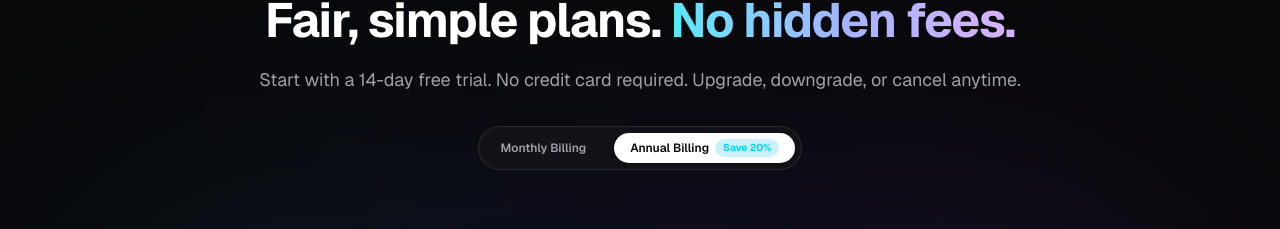
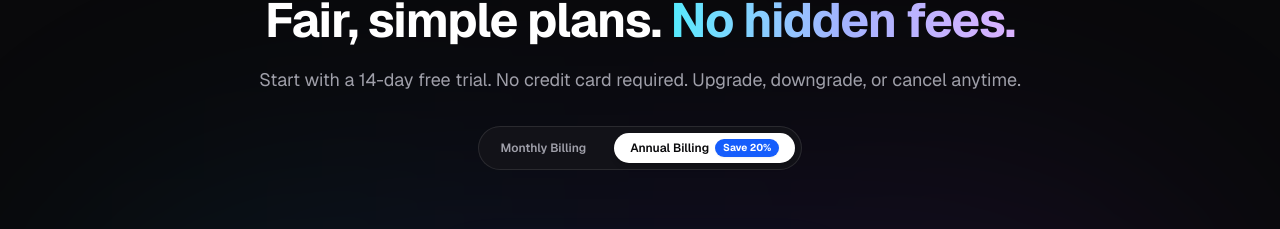
Before and after one commit to Sina-Majd/LightCRM, a Next.js app: page / in a window 1280 px wide. Shown: the part 5145-5374 px from the top of the page. Built offline with nearby package versions, Linux system fonts and the light colour scheme.

Commit message:
fix(pricing): improve visibility of active annual billing discount badge

```diff
--- a/src/components/pricing.tsx
+++ b/src/components/pricing.tsx
@@ -118,7 +118,13 @@ export function Pricing() {
               }`}
             >
               <span>Annual Billing</span>
-              <span className="rounded-full bg-cyan-500/20 px-2 py-0.5 text-[10px] font-bold text-cyan-400">
+              <span
+                className={`rounded-full px-2 py-0.5 text-[10px] font-bold transition-colors ${
+                  annual
+                    ? "bg-blue-600 text-white shadow-xs"
+                    : "bg-cyan-500/20 text-cyan-300"
+                }`}
+              >
                 Save 20%
               </span>
             </button>
```
